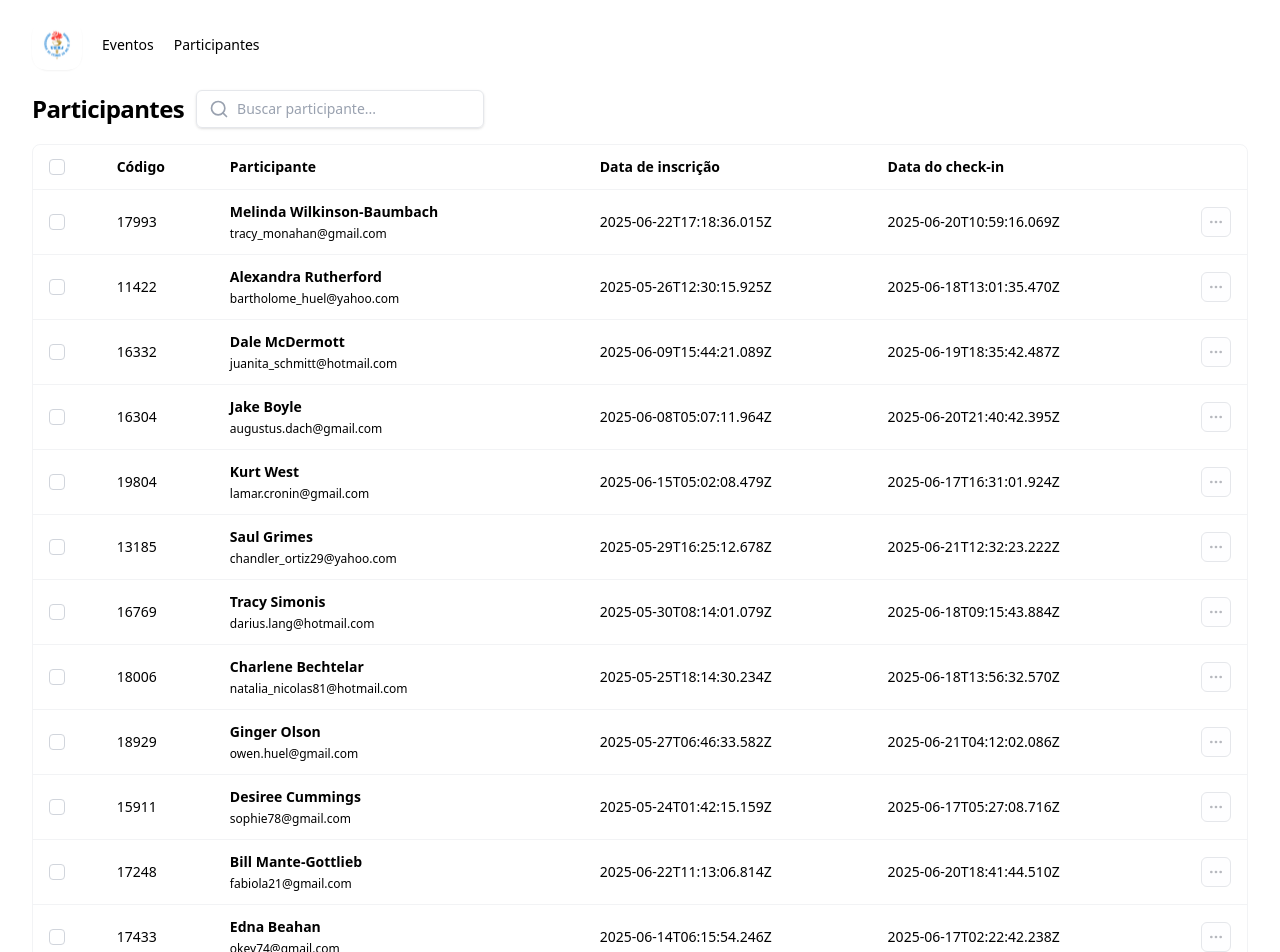
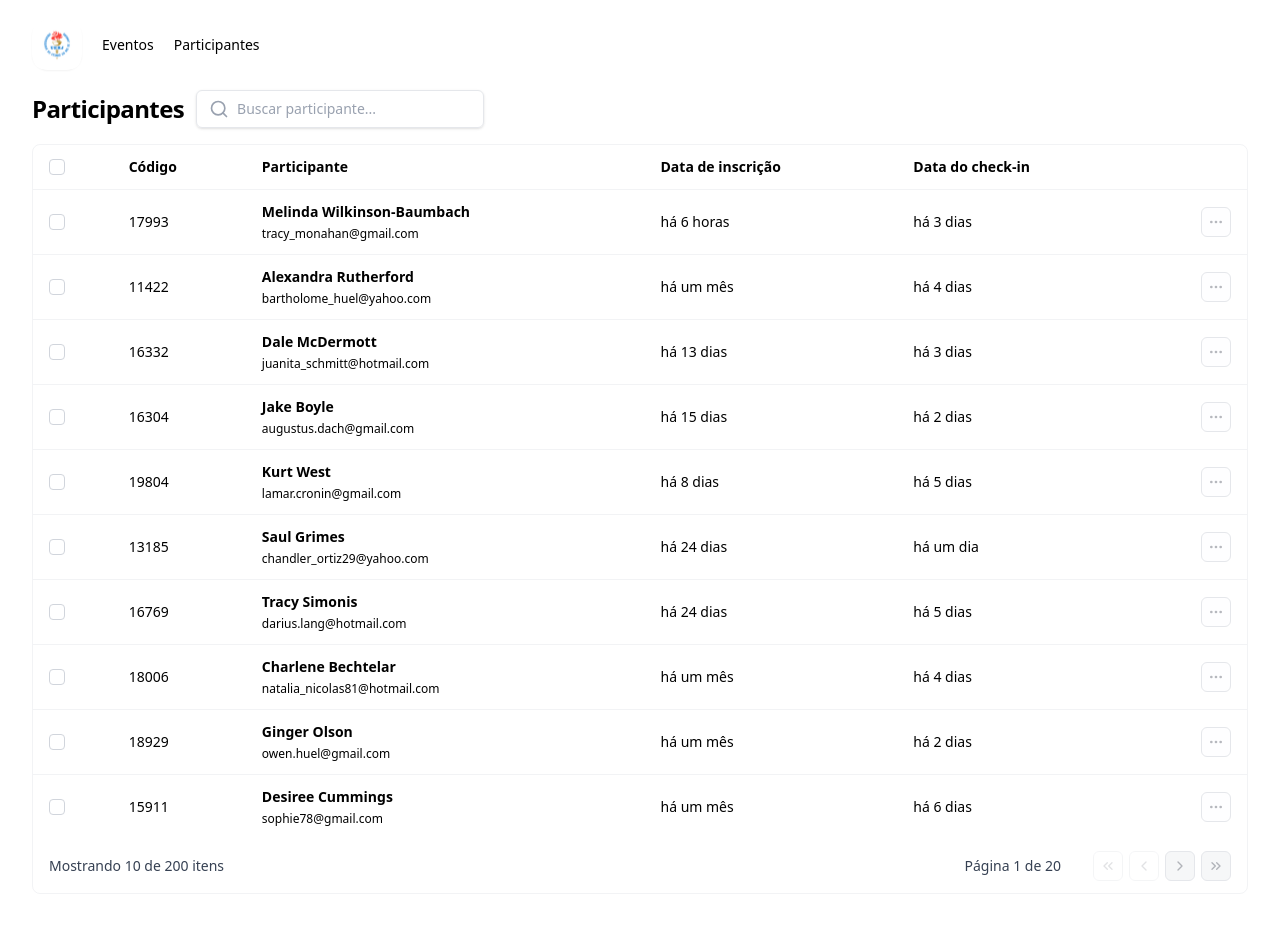
Before and after one commit to gabrielandre-math/Uerj-Pass-FrontEnd, a React (Vite) app: page / in a window 1280 px wide. Shown: the top 952 px of the page. After the commit the page ends 914 px from the top, so only its background shows below. Built offline with nearby package versions, Linux system fonts and the light colour scheme.

Commit message:
fix: correção seleção na seção dos checkboxes

```diff
--- a/package.json
+++ b/package.json
@@ -11,6 +11,8 @@
   },
   "dependencies": {
     "@tailwindcss/vite": "^4.1.10",
+    "data-fns": "^1.1.0",
+    "dayjs": "^1.11.13",
     "react": "^19.1.0",
     "react-dom": "^19.1.0",
     "tailwind-merge": "^3.3.1",
--- a/src/components/attendee-list.tsx
+++ b/src/components/attendee-list.tsx
@@ -17,23 +17,73 @@ import { TableDivisor } from "./table/table-divisor";
 import { Container } from "./table/container";
 import { Span } from "./table/span";
 import { attendees } from "../data/attendees";
+import dayjs from "dayjs";
+import relativeTime from "dayjs/plugin/relativeTime";
+import "dayjs/locale/pt-br";
+
+dayjs.extend(relativeTime);
+dayjs.locale("pt-br");
 
 export function AttendeeList() {
-  const [search, setSearch] = useState();
+  const [search, setSearch] = useState("");
+  const [page, setPage] = useState(1);
+  const [selectedItems, setSelectedItems] = useState<Set<number>>(new Set());
 
-  const [selectedItems, setSelectedItems] = useState<Set<number>>(new Set());
+  const itemsPerPage = 10;
+
+  const filteredAttendees = search
+    ? attendees.filter(
+        (attendee) =>
+          attendee.name.toLowerCase().includes(search.toLowerCase()) ||
+          attendee.email.toLowerCase().includes(search.toLowerCase())
+      )
+    : attendees;
+
+  const totalPages = Math.ceil(filteredAttendees.length / itemsPerPage);
+
+  const currentPageData = filteredAttendees.slice(
+    (page - 1) * itemsPerPage,
+    page * itemsPerPage
+  );
+  const currentPageIds = new Set(
+    currentPageData.map((attendee) => attendee.id)
+  );
 
   function onSearchInputChanged(event: ChangeEvent<HTMLInputElement>) {
     setSearch(event.target.value);
+    setPage(1);
+  }
+
+  function goToNextPage() {
+    setPage(page + 1);
+  }
+
+  function goToPreviusPage() {
+    setPage(page - 1);
+  }
+
+  function goToFirstPage() {
+    setPage(1);
+  }
+
+  function goToLastPage() {
+    setPage(totalPages);
   }
 
   const handleSelectAll = (checked: boolean) => {
+    const newSelectedItems = new Set(selectedItems);
+
     if (checked) {
-      const allIds = new Set(attendees.map((attendee) => attendee.id));
-      setSelectedItems(allIds);
+      currentPageData.forEach((attendee) => {
+        newSelectedItems.add(attendee.id);
+      });
     } else {
-      setSelectedItems(new Set());
+      currentPageData.forEach((attendee) => {
+        newSelectedItems.delete(attendee.id);
+      });
     }
+
+    setSelectedItems(newSelectedItems);
   };
 
   const handleSelectItem = (attendeeId: number, checked: boolean) => {
@@ -48,10 +98,16 @@ export function AttendeeList() {
     setSelectedItems(newSelectedItems);
   };
 
+  const currentPageSelectedCount = currentPageData.filter((attendee) =>
+    selectedItems.has(attendee.id)
+  ).length;
+
   const selectAll =
-    selectedItems.size === attendees.length && attendees.length > 0;
+    currentPageSelectedCount === currentPageData.length &&
+    currentPageData.length > 0;
   const isIndeterminate =
-    selectedItems.size > 0 && selectedItems.size < attendees.length;
+    currentPageSelectedCount > 0 &&
+    currentPageSelectedCount < currentPageData.length;
 
   return (
     <div className="flex flex-col gap-4">
@@ -79,6 +135,7 @@ export function AttendeeList() {
           <Search className="h-5 w-5 text-gray-400 group-focus-within:text-gray-600" />
           <input
             type="text"
+            value={search}
             className="
             ml-2 flex-1
             bg-transparent
@@ -90,7 +147,6 @@ export function AttendeeList() {
             onChange={onSearchInputChanged}
           />
         </div>
-        {search}
       </div>
 
       <Table>
@@ -111,7 +167,7 @@ export function AttendeeList() {
           </TableRow>
         </thead>
         <TableBody>
-          {attendees.map((attendee) => (
+          {currentPageData.map((attendee) => (
             <TableRow key={attendee.id} variant>
               <TableDivisor>
                 <Checkbox
@@ -129,8 +185,8 @@ export function AttendeeList() {
                 </Container>
               </TableDivisor>
 
-              <TableDivisor>{attendee.createdAt.toISOString()}</TableDivisor>
-              <TableDivisor>{attendee.checkedInAt.toISOString()}</TableDivisor>
+              <TableDivisor>{dayjs().to(attendee.createdAt)}</TableDivisor>
+              <TableDivisor>{dayjs().to(attendee.checkedInAt)}</TableDivisor>
               <TableDivisor variant className="text-right">
                 <IconButton transparent>
                   <MoreHorizontal className="h-4 w-4 text-gray-900/30" />
@@ -142,25 +198,34 @@ export function AttendeeList() {
         <tfoot>
           <tr>
             <TableDivisor className="text-sm text-gray-700" colSpan={3}>
-              Mostrando 10 de 228 itens{" "}
+              Mostrando {currentPageData.length} de {filteredAttendees.length}{" "}
+              itens{" "}
               {selectedItems.size > 0 && `(${selectedItems.size} selecionados)`}
             </TableDivisor>
 
             <TableDivisor className=" text-gray-700 text-right" colSpan={3}>
               <div className="inline-flex items-center gap-8">
-                <span>Página 1 de 24</span>
+                <span>
+                  Página {page} de {totalPages}
+                </span>
 
                 <div className="flex gap-1.5">
-                  <IconButton>
+                  <IconButton onClick={goToFirstPage} disabled={page === 1}>
                     <ChevronsLeft className="h-4 w-4 text-gray-900/30" />
                   </IconButton>
-                  <IconButton>
+                  <IconButton onClick={goToPreviusPage} disabled={page === 1}>
                     <ChevronLeft className="h-4 w-4 text-gray-900/30" />
                   </IconButton>
-                  <IconButton>
+                  <IconButton
+                    onClick={goToNextPage}
+                    disabled={page === totalPages}
+                  >
                     <ChevronRight className="h-4 w-4 text-gray-900/30" />
                   </IconButton>
-                  <IconButton>
+                  <IconButton
+                    onClick={goToLastPage}
+                    disabled={page === totalPages}
+                  >
                     <ChevronsRight className="h-4 w-4 text-gray-900/30" />
                   </IconButton>
                 </div>
--- a/src/components/icon-button.tsx
+++ b/src/components/icon-button.tsx
@@ -1,18 +1,35 @@
 import type { ComponentProps } from "react";
+import { twMerge } from "tailwind-merge";
 
 interface IconButtonProps extends ComponentProps<"button"> {
   transparent?: boolean;
 }
 
-export function IconButton({ transparent, ...props }: IconButtonProps) {
+export function IconButton({
+  transparent,
+  disabled,
+  className,
+  ...props
+}: IconButtonProps) {
   return (
     <button
       {...props}
-      className={
-        transparent === true
-          ? "bg-gray-100/5 border border-gray-200 rounded-md p-1.5 hover:bg-gray-200/20 transition-colors"
-          : "bg-gray-300/20 border border-gray-200 rounded-md p-1.5 hover:bg-gray-300/20 transition-colors"
-      }
+      disabled={disabled}
+      className={twMerge(
+        "border border-gray-200 rounded-md p-1.5 transition-colors",
+
+        !disabled &&
+          transparent === true &&
+          "bg-gray-100/5 hover:bg-gray-200/20",
+        !disabled &&
+          transparent !== true &&
+          "bg-gray-300/20 hover:bg-gray-300/30",
+
+        disabled && "bg-transparent cursor-not-allowed opacity-40",
+        disabled && "hover:bg-transparent",
+
+        className
+      )}
     />
   );
 }
```
Also changed, not shown: 1 other file (tests, documents, lock files or other folders).
